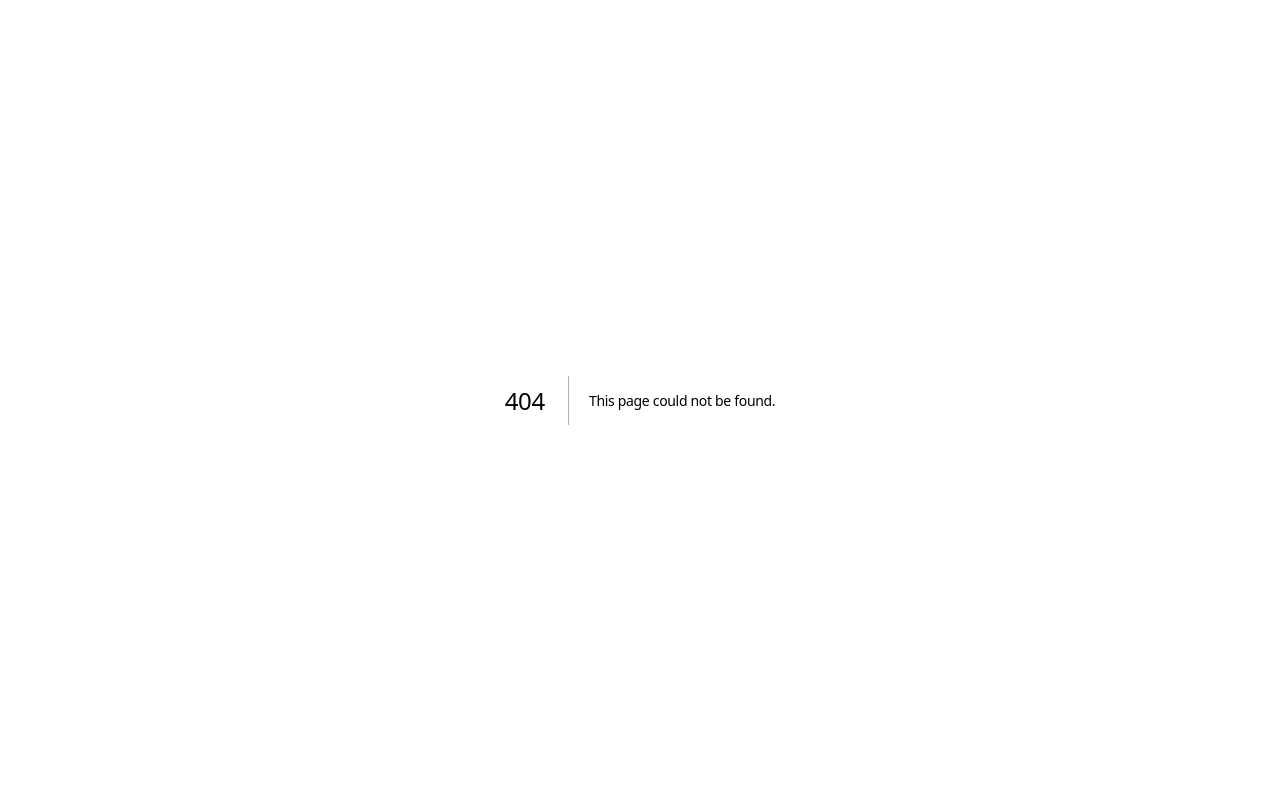
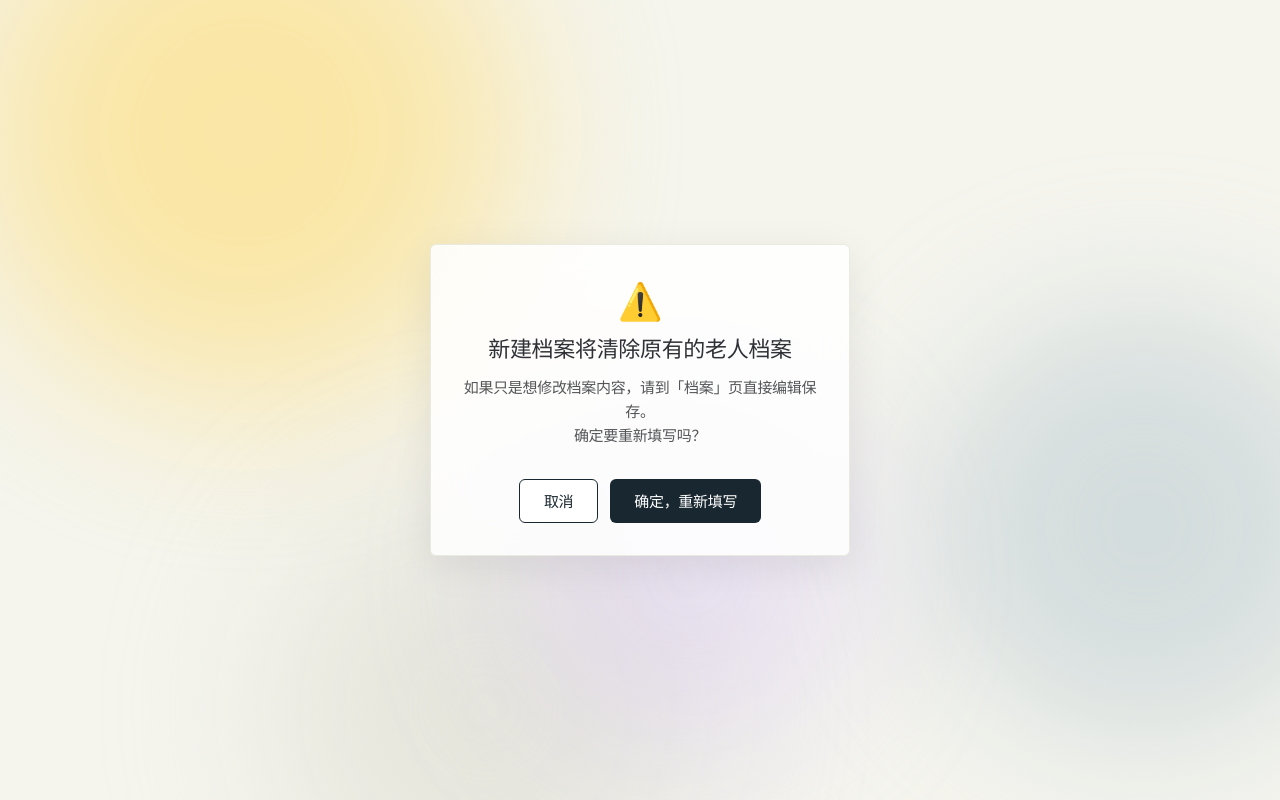
Before and after one commit to yuh6/try_on_mirror, a Next.js app: page /profile/new in a window 1280 px wide. Before the commit this address had no page. Built offline with nearby package versions, Linux system fonts and the light colour scheme.

Commit message:
feat: 档案与重新填写档案分离——/profile纯表格编辑，/profile/new警告弹窗+AI对话引导新建（确认清除原档案）

```diff
--- a/src/app/page.tsx
+++ b/src/app/page.tsx
@@ -136,7 +136,7 @@ export default function HomePage() {
               档案
             </Link>
             <Link
-              href="/profile"
+              href="/profile/new"
               className="btn-ghost text-[#192830] bg-white border border-[#192830] rounded-[6px] px-[18px] py-[4px] text-[16px] tracking-[-0.32px]"
             >
               重新填写档案
--- /dev/null
+++ b/src/app/profile/new/page.tsx
@@ -0,0 +1,90 @@
+"use client";
+
+import { useState } from "react";
+import { useRouter } from "next/navigation";
+import { ProfileClient } from "../profile-client";
+import { EMPTY_ELDER_PROFILE } from "@/lib/elder-profile";
+
+/**
+ * 重新填写档案：
+ * 1. 先弹警告框——新建档案会清除原档案，只是修改请去「档案」页
+ * 2. 确定 → 进入 AI 对话引导 + 空白表格
+ * 3. 取消 → 回首页
+ */
+export default function ProfileNewPage() {
+  const router = useRouter();
+  const [confirmed, setConfirmed] = useState(false);
+
+  if (confirmed) {
+    return <ProfileClient initialProfile={{ ...EMPTY_ELDER_PROFILE }} showChat />;
+  }
+
+  return (
+    <main
+      className="font-zh min-h-screen flex items-center justify-center"
+      style={{ background: "#f5f5ee" }}
+    >
+      <div className="mesh-bg">
+        <div className="mesh-blob"></div>
+        <div className="mesh-blob"></div>
+        <div className="mesh-blob"></div>
+        <div className="mesh-blob"></div>
+      </div>
+
+      <div
+        className="relative z-10 max-w-[420px] mx-6 rounded-[6px] p-8 text-center"
+        style={{
+          background: "rgba(255,255,255,0.85)",
+          backdropFilter: "blur(20px)",
+          border: "1px solid rgba(228,231,218,0.8)",
+          boxShadow: "0 10px 40px rgba(0,0,0,0.08)",
+        }}
+      >
+        <div className="text-[36px] mb-3">⚠️</div>
+        <h1 className="text-[22px] text-[#2f3136] font-medium leading-snug mb-3">
+          新建档案将清除原有的老人档案
+        </h1>
+        <p className="text-[15px] text-[#535557] leading-[1.6] mb-8">
+          如果只是想修改档案内容，请到「档案」页直接编辑保存。
+          <br />
+          确定要重新填写吗？
+        </p>
+        <div className="flex gap-3 justify-center">
+          <button
+            type="button"
+            onClick={() => router.push("/")}
+            className="px-6 py-3 rounded-[6px] text-[15px] border border-[#192830] text-[#192830] bg-white hover:bg-[#e4e7da] transition-colors"
+          >
+            取消
+          </button>
+          <button
+            type="button"
+            onClick={() => setConfirmed(true)}
+            className="px-6 py-3 rounded-[6px] text-[15px] bg-[#192830] text-white hover:opacity-85 transition-opacity"
+          >
+            确定，重新填写
+          </button>
+        </div>
+      </div>
+
+      <style>{`
+        .mesh-bg { position: fixed; inset: 0; z-index: 0; pointer-events: none; }
+        .mesh-blob {
+          position: absolute; border-radius: 50%;
+          filter: blur(80px); opacity: 0.5;
+          animation: meshFloat 20s ease-in-out infinite;
+        }
+        .mesh-blob:nth-child(1) { width: 500px; height: 500px; background: #FFD85F; top: -10%; left: -5%; }
+        .mesh-blob:nth-child(2) { width: 450px; height: 450px; background: #b3c4cd; top: 30%; right: -10%; animation-delay: -5s; }
+        .mesh-blob:nth-child(3) { width: 400px; height: 400px; background: #d7d7cb; bottom: -10%; left: 20%; animation-delay: -10s; }
+        .mesh-blob:nth-child(4) { width: 350px; height: 350px; background: #CFB7FC; top: 50%; left: 40%; opacity: 0.3; animation-delay: -15s; }
+        @keyframes meshFloat {
+          0%, 100% { transform: translate(0, 0) scale(1); }
+          25% { transform: translate(60px, -40px) scale(1.1); }
+          50% { transform: translate(-40px, 60px) scale(0.95); }
+          75% { transform: translate(30px, 30px) scale(1.05); }
+        }
+      `}</style>
+    </main>
+  );
+}
--- a/src/app/profile/page.tsx
+++ b/src/app/profile/page.tsx
@@ -10,11 +10,11 @@ export const metadata: Metadata = {
 };
 
 export default async function ProfilePage() {
-  // 打开即显示已保存的老人档案（张阿姨的演示数据已内置在种子数据里）
+  // 档案页：直接显示已保存的老人档案，可编辑保存（无AI对话）
   const profile = await loadElderProfile();
   return (
     <Suspense>
-      <ProfileClient initialProfile={profile} />
+      <ProfileClient initialProfile={profile} showChat={false} />
     </Suspense>
   );
 }
--- a/src/app/profile/profile-client.tsx
+++ b/src/app/profile/profile-client.tsx
@@ -26,7 +26,14 @@ interface ChatBubble {
   text: string;
 }
 
-export function ProfileClient({ initialProfile }: { initialProfile: ElderProfile }) {
+export function ProfileClient({
+  initialProfile,
+  showChat = false,
+}: {
+  initialProfile: ElderProfile;
+  /** true = 重新填写模式（带AI对话引导）；false = 纯档案编辑 */
+  showChat?: boolean;
+}) {
   const router = useRouter();
   const searchParams = useSearchParams();
 
@@ -46,8 +53,9 @@ export function ProfileClient({ initialProfile }: { initialProfile: ElderProfile
   const historyRef = useRef<{ role: "user" | "assistant"; text: string }[]>([]);
   const collectedRef = useRef<CollectedProfile>({});
 
-  // 开场白
+  // 开场白（仅重新填写模式）
   useEffect(() => {
+    if (!showChat) return;
     let cancelled = false;
     fetch("/api/voice/start", { method: "POST" })
       .then((r) => r.json())
@@ -271,7 +279,8 @@ export function ProfileClient({ initialProfile }: { initialProfile: ElderProfile
             </div>
           )}
 
-          {/* AI 对话式填表（真·小棉引导） */}
+          {/* AI 对话式填表（仅"重新填写档案"模式显示） */}
+          {showChat && (
           <div
             className="rounded-[6px] p-6 mb-10"
             style={{
@@ -379,6 +388,7 @@ export function ProfileClient({ initialProfile }: { initialProfile: ElderProfile
                 : "回车发送 · 点🎤可语音说 · 小棉会一步步引导你，聊完自动填好下面的档案"}
             </p>
           </div>
+          )}
 
           {/* 档案表单 */}
           <form onSubmit={onSubmit}>
```
